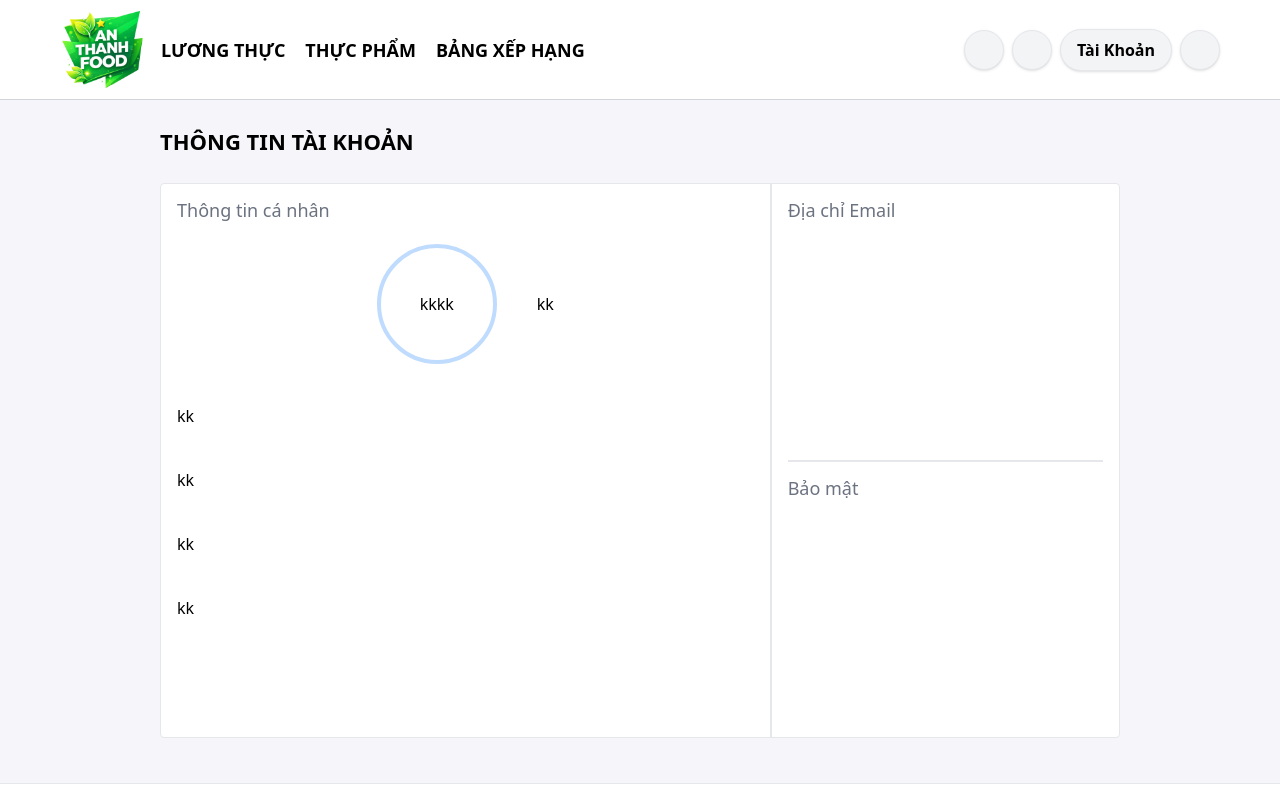
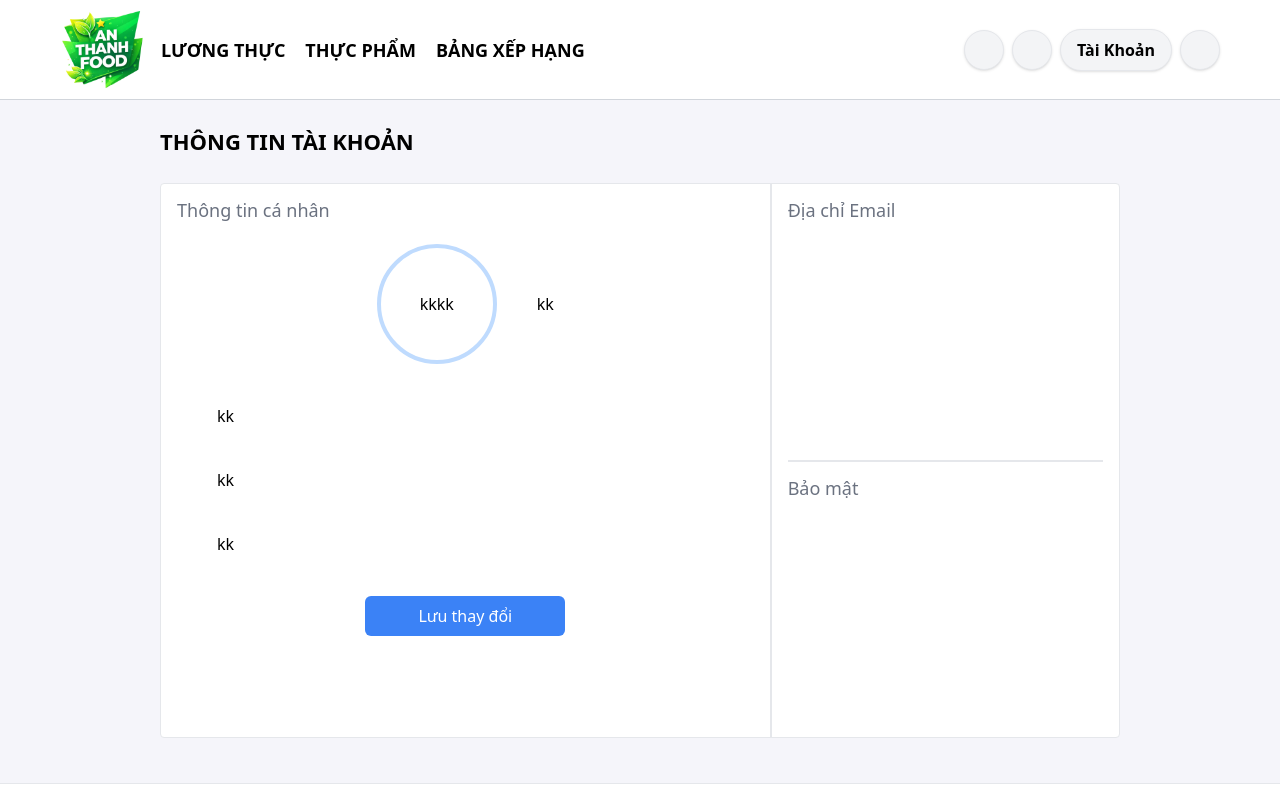
Before and after one commit to SongDuy/web-an-thanh-food, a React (Create React App) app: page /account/profile in a window 1280 px wide. Shown: the top 800 px of the page. Built offline with nearby package versions, Linux system fonts and the light colour scheme; some icons are missing.

Commit message:
Update new

```diff
--- a/src/pages/account/Profile.js
+++ b/src/pages/account/Profile.js
@@ -56,20 +56,23 @@ const ProfilePage = () => {
                                 </div>
                             </div>
 
-                            <div className="w-full">
+                            <div className="w-full px-10">
                                 kk
                             </div>
 
-                            <div className="w-full">
+                            <div className="w-full px-10">
                                 kk
                             </div>
 
-                            <div className="w-full">
+                            <div className="w-full px-10">
                                 kk
                             </div>
 
-                            <div className="w-full">
-                                kk
+                            <div className="w-full flex items-center justify-center">
+                                <button className="w-[200px] px-2 py-2 bg-blue-500 rounded-md text-white">
+                                    Lưu thay đổi
+                                </button>
+
                             </div>
                         </div>
                     </div>
```
